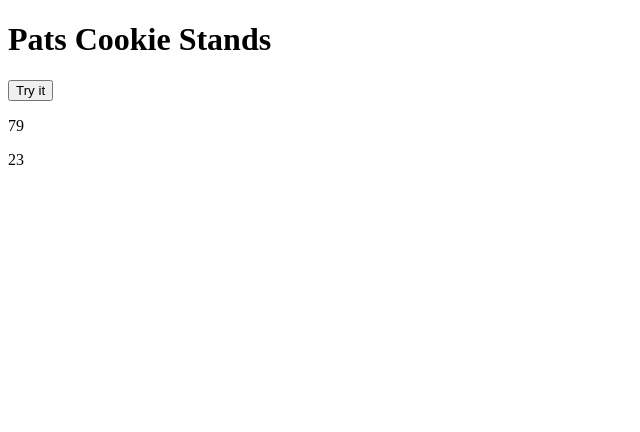
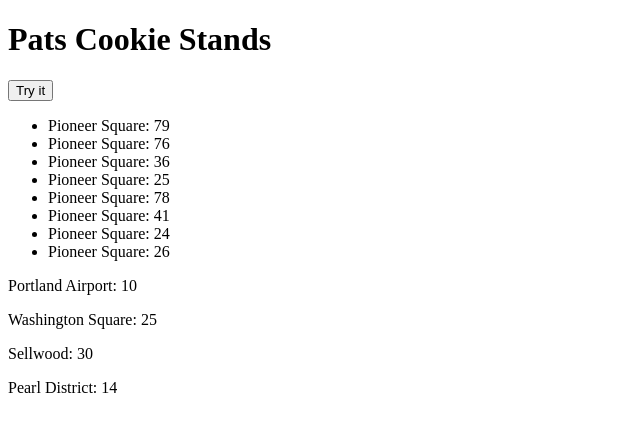
Before and after one commit to blckzuckabrg/salmon-cookies, a plain HTML site: page index.html in a window 1280 px wide. Both pictures are taken after a click on the button "Try it". Shown: the whole page, without its empty margins (0-640 px from the left). Drawn offline with Linux system fonts and the light colour scheme.

Commit message:
Added script and index

```diff
--- a/index.html
+++ b/index.html
@@ -12,8 +12,21 @@
 
 
       <button onclick="clicked()" >Try it</button>
-      <p id="ps"></p>
-      <p id="pa"></p>
+      <ul>
+        <li id="0"></li>
+        <li id="1"></li>
+        <li id="2"></li>
+        <li id="3"></li>
+        <li id="4"></li>
+        <li id="5"></li>
+        <li id="6"></li>
+        <li id="7"></li>
+      </ul>
+      <p id="sc"></p>
+      <p id="sc1"></p>
+      <p id="sc2"></p>
+      <p id="sc3"></p>
+      <p id="sc4"></p>
 
 
       <script src="script.js" type="text/javascript"></script>
--- a/script.js
+++ b/script.js
@@ -3,8 +3,17 @@ var salmonCookies = {
   minCustomer: 17,
   maxCustomer: 80,
   avgCookieSale: 5.2,
+  hours: [10, 11, 12, 1, 2, 3, 4, 5, 6],
   random: function(){
-  document.getElementById("ps").innerHTML = Math.floor(Math.random()*(salmonCookies.maxCustomer-salmonCookies.minCustomer+1) + salmonCookies.minCustomer);
+  document.getElementById("0").innerHTML = "Pioneer Square:" + " " + Math.floor(Math.random()*(salmonCookies.maxCustomer-salmonCookies.minCustomer+1) + salmonCookies.minCustomer);
+  document.getElementById("1").innerHTML = "Pioneer Square:" + " " + Math.floor(Math.random()*(salmonCookies.maxCustomer-salmonCookies.minCustomer+1) + salmonCookies.minCustomer);
+  document.getElementById("2").innerHTML = "Pioneer Square:" + " " + Math.floor(Math.random()*(salmonCookies.maxCustomer-salmonCookies.minCustomer+1) + salmonCookies.minCustomer);
+  document.getElementById("3").innerHTML = "Pioneer Square:" + " " + Math.floor(Math.random()*(salmonCookies.maxCustomer-salmonCookies.minCustomer+1) + salmonCookies.minCustomer);
+  document.getElementById("4").innerHTML = "Pioneer Square:" + " " + Math.floor(Math.random()*(salmonCookies.maxCustomer-salmonCookies.minCustomer+1) + salmonCookies.minCustomer);
+  document.getElementById("5").innerHTML = "Pioneer Square:" + " " + Math.floor(Math.random()*(salmonCookies.maxCustomer-salmonCookies.minCustomer+1) + salmonCookies.minCustomer);
+  document.getElementById("6").innerHTML = "Pioneer Square:" + " " + Math.floor(Math.random()*(salmonCookies.maxCustomer-salmonCookies.minCustomer+1) + salmonCookies.minCustomer);
+  document.getElementById("7").innerHTML = "Pioneer Square:" + " " + Math.floor(Math.random()*(salmonCookies.maxCustomer-salmonCookies.minCustomer+1) + salmonCookies.minCustomer);
+
  }
 }
 
@@ -14,11 +23,45 @@ var salmonCookies1 = {
   maxCustomer: 24,
   avgCookieSale: 1.2,
   random: function(){
-    document.getElementById("pa").innerHTML=Math.floor(Math.random()*(salmonCookies1.maxCustomer - salmonCookies1.minCustomer + 1) + salmonCookies1.minCustomer);
+    document.getElementById("sc1").innerHTML = "Portland Airport:" + " " + Math.floor(Math.random()*(salmonCookies1.maxCustomer - salmonCookies1.minCustomer + 1) + salmonCookies1.minCustomer);
+  }
+}
+
+var salmonCookies2 = {
+  location: 'washington square',
+  minCustomer: 11,
+  maxCustomer: 38,
+  avgCookieSale: 1.9,
+  random: function(){
+    document.getElementById('sc2').innerHTML = "Washington Square:" + " " + Math.floor(Math.random()*(salmonCookies2.maxCustomer - salmonCookies2.minCustomer + 1) + salmonCookies2.minCustomer);
+  }
+}
+
+var salmonCookies3 = {
+  location: 'sellwood',
+  minCustomer: 20,
+  maxCustomer: 48,
+  avgCookieSale: 3.3,
+  random: function(){
+    document.getElementById("sc3").innerHTML = "Sellwood:" + " " + Math.floor(Math.random() * (salmonCookies3.maxCustomer - salmonCookies3.minCustomer + 1) + salmonCookies3.minCustomer);
+  }
+}
+
+var salmonCookies4 = {
+  location: 'pearl district',
+  minCustomer: 3,
+  maxCustomer: 24,
+  avgCookieSale: 2.6,
+  random: function(){
+    var cusPerHour = document.getElementById("sc4").innerHTML = "Pearl District:" + " " + Math.floor(Math.random() * (salmonCookies4.maxCustomer - salmonCookies4.minCustomer + 1) + salmonCookies4.minCustomer);
+    var calculate = cusPerHour / salmonCookies4.avgCookieSale;
   }
 }
 
 function clicked(){
   salmonCookies.random();
   salmonCookies1.random();
+  salmonCookies2.random();
+  salmonCookies3.random();
+  salmonCookies4.random();
 }
```
